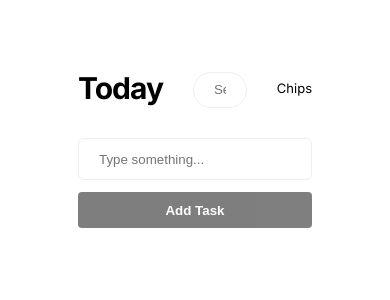
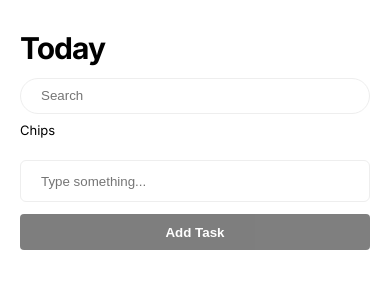
Before and after one commit to mehulsachdeva/todo-list-app, a React (Create React App) app: page / in a window 390 px wide. Shown: the top 300 px of the page. Built offline with nearby package versions, Linux system fonts and the light colour scheme.

Commit message:
Make home page responsive

```diff
--- a/src/components/pages/Home/Home.module.css
+++ b/src/components/pages/Home/Home.module.css
@@ -46,3 +46,28 @@
 	color: #666666;
 	text-align: center;
 }
+
+@media (max-width: 768px) {
+	.container {
+		padding: 20px;
+	}
+
+	.header {
+		padding: 10px 0px;
+		flex-wrap: wrap;
+		row-gap: 10px;
+	}
+
+	.input {
+		flex-basis: 100%;
+		flex: unset;
+	}
+
+	.chips {
+		flex-basis: 100%;
+	}
+
+	.list {
+		margin-top: 12px;
+	}
+}
```
